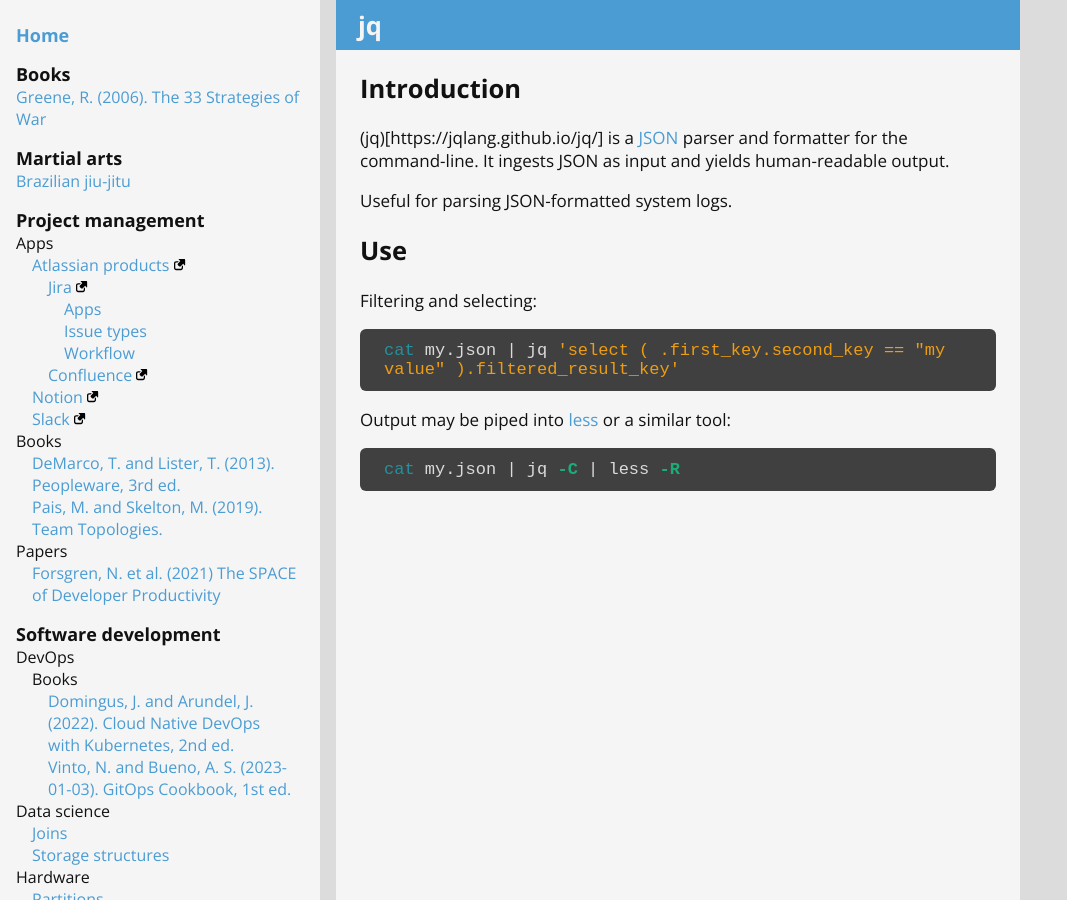
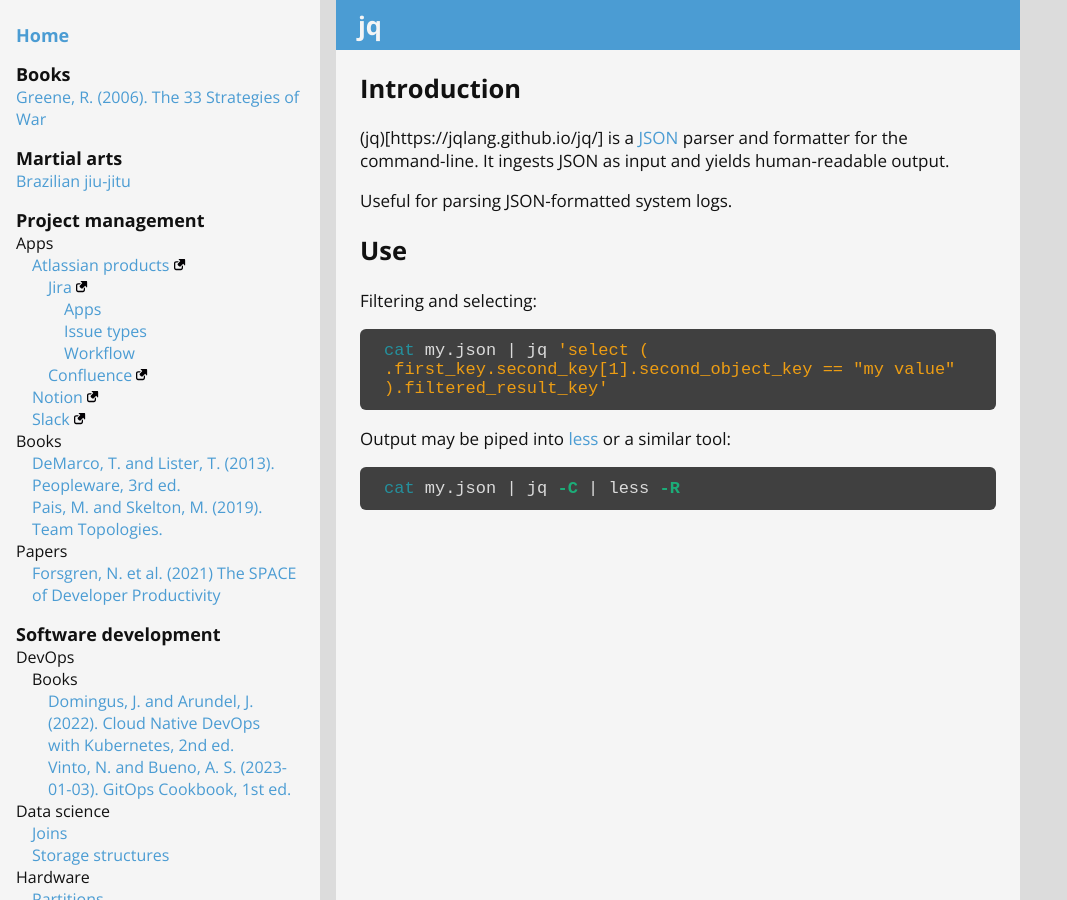
Before and after one commit to ganiulis/personal-notes, a Jekyll site: the page built from software-development/tools/jq.md, in a window 1280 px wide. Shown: the whole page, without its empty margins (0-1067 px from the left). Built offline with Jekyll 4.4.1, drawn with Linux system fonts in a browser that asks for light colours; our own code applies the rules of GitHub Pages for plain Markdown files.

Commit message:
feat: Notes

````diff
--- a/software-development/tools/jq.md
+++ b/software-development/tools/jq.md
@@ -15,7 +15,7 @@ Useful for parsing JSON-formatted system logs.
 Filtering and selecting:
 
 ```bash
-cat my.json | jq 'select ( .first_key.second_key == "my value" ).filtered_result_key'
+cat my.json | jq 'select ( .first_key.second_key[1].second_object_key == "my value" ).filtered_result_key'
 ```
 
 Output may be piped into [less](<https://en.wikipedia.org/wiki/Less_(Unix)>) or a similar tool:
````
